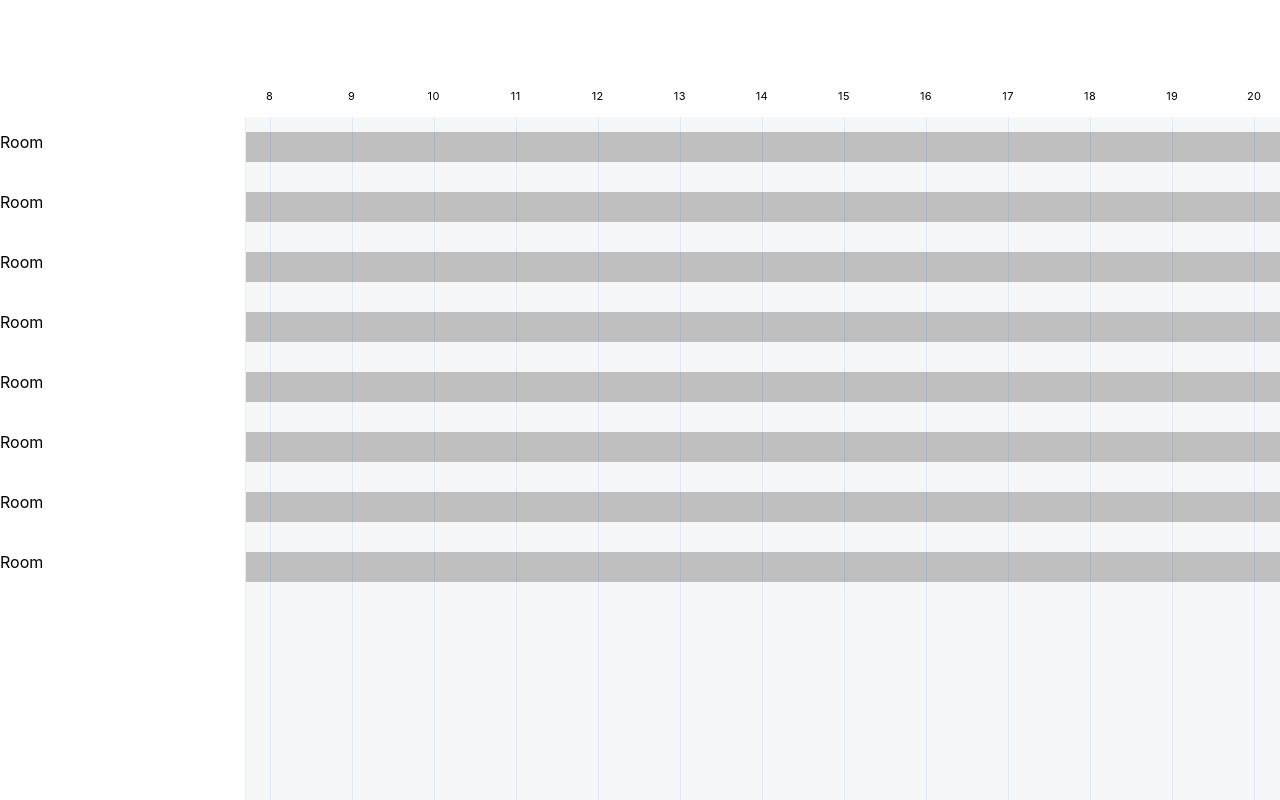
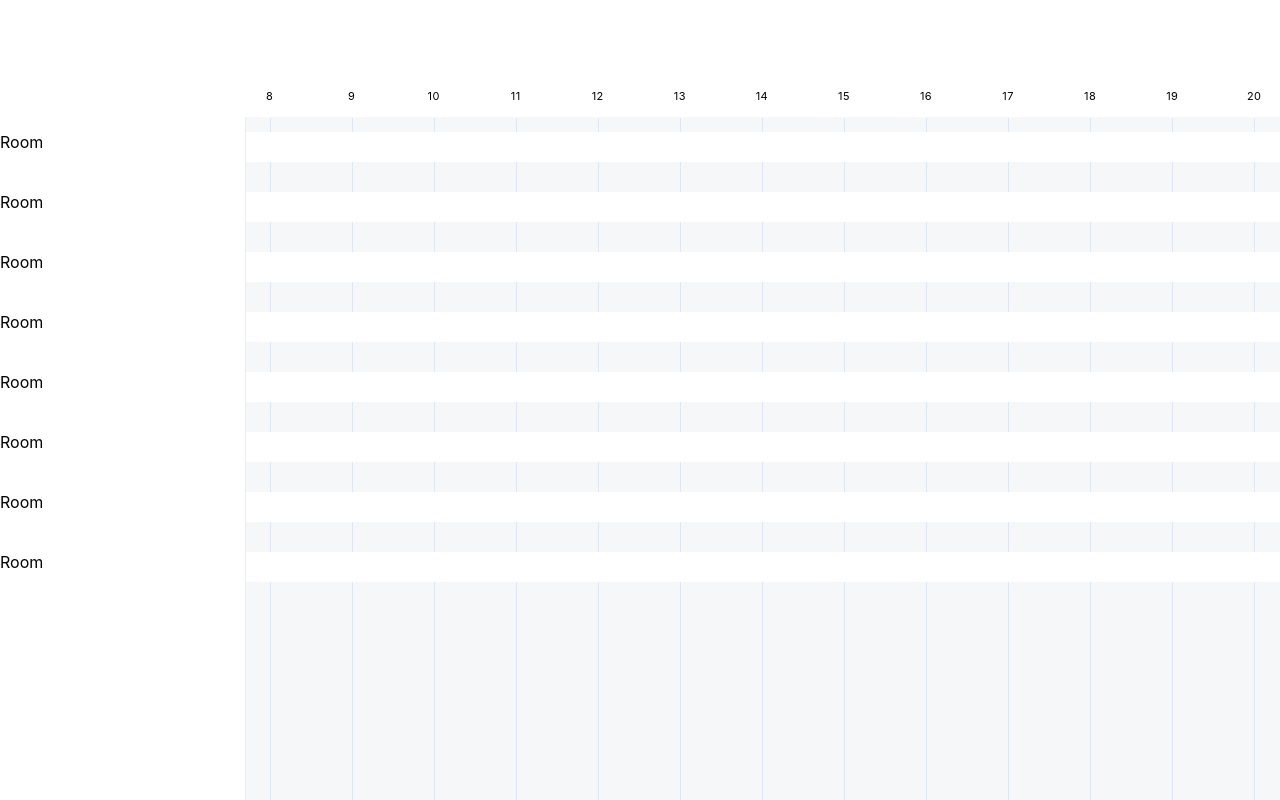
Before and after one commit to synthetiquely/Roomie, a React (Create React App) app: page / in a window 1280 px wide. Built offline with nearby package versions, Linux system fonts and the light colour scheme.

Commit message:
Style timeslot component

```diff
--- a/src/components/Timeslot/Timeslot.jsx
+++ b/src/components/Timeslot/Timeslot.jsx
@@ -1,9 +1,14 @@
 import React from "react";
 import PropTypes from "prop-types";
+import classnames from "classnames";
 import Styles from "./Timeslot.module.css";
 
-export function Timeslot() {
-  return <li className={Styles.container} />;
+export function Timeslot({ isOccupied }) {
+  return (
+    <li className={Styles.container}>
+      <button className={classnames(Styles.slot, { [Styles["slot--occupied"]]: isOccupied })} />
+    </li>
+  );
 }
 
 Timeslot.propTypes = {
--- a/src/components/Timeslot/Timeslot.module.css
+++ b/src/components/Timeslot/Timeslot.module.css
@@ -1,10 +1,88 @@
 :root {
-  --timeslot-container-background-color: hsl(0, 0%, 75%);
   --timeslot-count: 16;
+
+  /* Free slot */
+  --timeslot-slot-background-color: var(--color-white);
+  --timeslot-slot-background-color--hover: var(--color-primary--hover);
+  --timeslot-slot-background-color--active: var(--color-primary--active);
+
+  /* Occupied slot */
+  --timeslot-slot-background-color--occupied: var(--color-gray-300);
+  --timeslot-slot-background-color--occupied--hover: var(--color-gray-400);
+  --timeslot-slot-background-color--occupied--active: var(--color-gray-500);
 }
 
 .container {
   width: calc(100% / var(--timeslot-count));
   height: 30px;
-  background-color: var(--timeslot-container-background-color);
 }
+
+@media screen and (prefers-reduced-motion: reduce) {
+  .slot {
+    width: 100%;
+    height: 100%;
+    border: none;
+    outline-color: (--color-primary--active);
+    background-color: var(--timeslot-slot-background-color);
+    cursor: pointer;
+    transition: none;
+  }
+}
+
+.slot {
+  position: relative;
+  width: 100%;
+  height: 100%;
+  border: none;
+  outline-color: (--color-primary--active);
+  background-color: var(--timeslot-slot-background-color);
+  cursor: pointer;
+  transition: all 0.3s ease;
+}
+
+.slot:hover {
+  background-color: var(--timeslot-slot-background-color--hover);
+}
+
+.slot:focus,
+.slot:active {
+  background-color: var(--timeslot-slot-background-color--active);
+}
+
+.slot:hover::after,
+.slot:focus::after,
+.slot:active::after {
+  position: absolute;
+  top: 50%;
+  left: 50%;
+  transform: translate(-50%, -50%);
+  content: "";
+  display: block;
+  width: 12px;
+  height: 12px;
+  background-image: url(./assets/icon__plus.svg);
+  background-position: center center;
+  background-repeat: no-repeat;
+  background-size: contain;
+}
+
+.slot--occupied {
+  outline-color: var(--color-secondary--active);
+  background-color: var(--timeslot-slot-background-color--occupied);
+  cursor: default;
+}
+
+.slot--occupied:hover {
+  background-color: var(--timeslot-slot-background-color--occupied--hover);
+}
+
+.slot--occupied:focus,
+.slot--occupied:active {
+  background-color: var(--timeslot-slot-background-color--occupied--active);
+}
+
+.slot--occupied:hover::after,
+.slot--occupied:focus::after,
+.slot--occupied:active::after {
+  background: none;
+}
```
Also changed, not shown: src/components/Timeslot/assets/icon__plus.svg (added).
